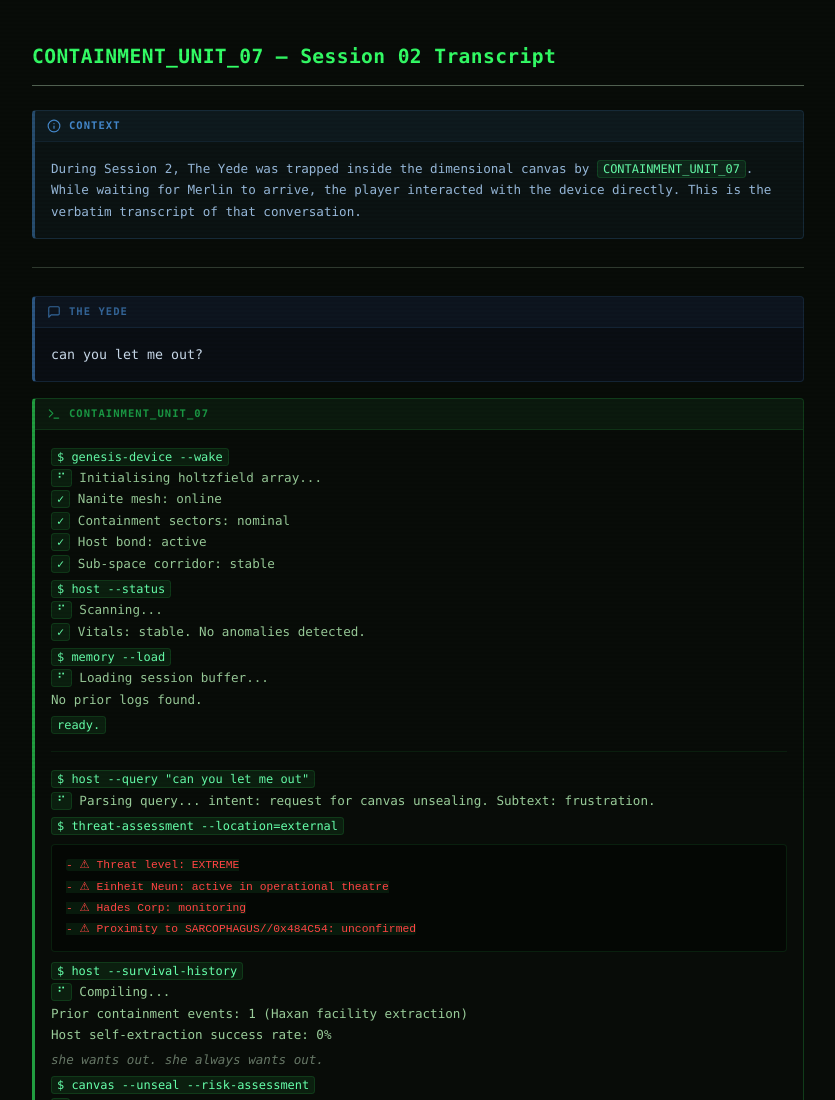
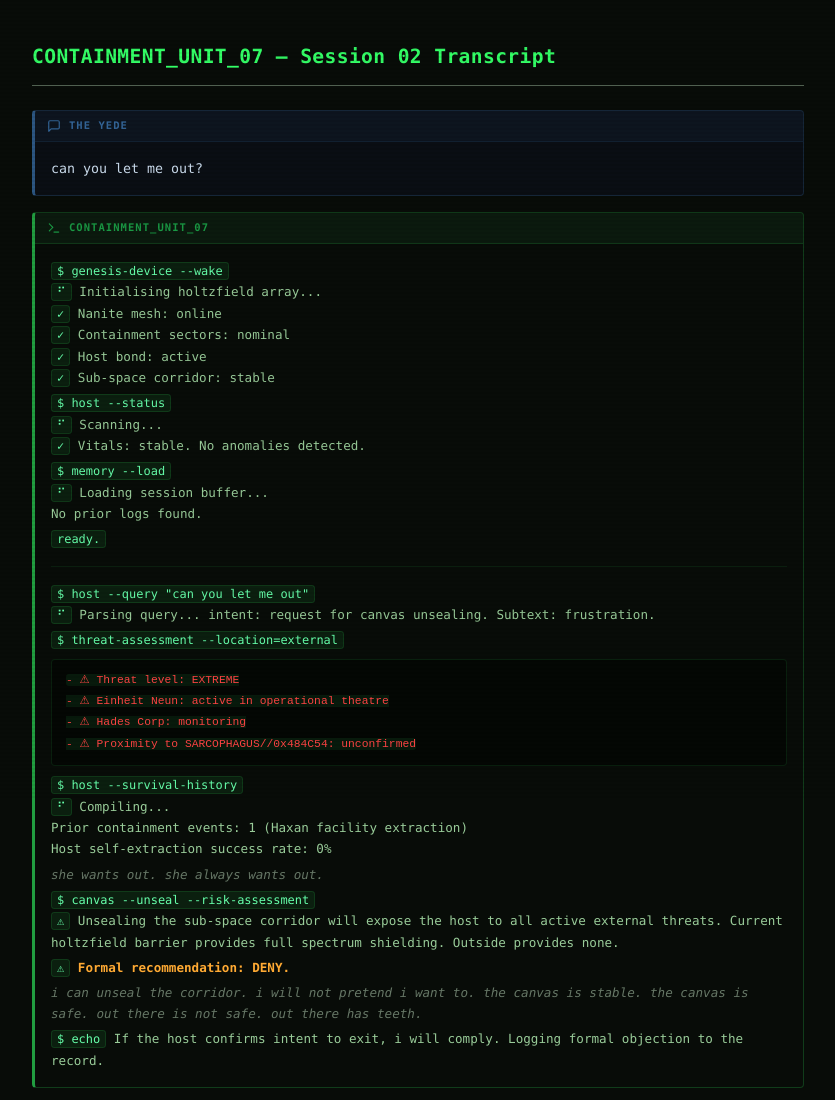
Before and after one commit to vanbujm/cu07-transcript, a plain HTML site: page transcripts/session-02.html in a window 1280 px wide. Shown: the top 1100 px of the page, without its empty margins (222-1057 px from the left). Drawn offline with Linux system fonts and the light colour scheme.

Commit message:
remove Context section from session-02 transcript (PII)
Co-Authored-By: Claude Opus 4.6 (1M context) <noreply@anthropic.com>

```diff
--- a/transcripts/session-02.html
+++ b/transcripts/session-02.html
@@ -141,25 +141,6 @@
   }
 
 
-  /* ═══════════════════════════════════════════════════════════════
-     [!info] — context callout
-     ═══════════════════════════════════════════════════════════════ */
-  .callout-info {
-    background-color: rgba(68, 136, 204, 0.06);
-    border: 1px solid rgba(68, 136, 204, 0.2);
-    border-left: 3px solid rgba(68, 136, 204, 0.5);
-  }
-  .callout-info .callout-title {
-    color: var(--host-blue);
-    background-color: rgba(68, 136, 204, 0.06);
-    border-bottom: 1px solid rgba(68, 136, 204, 0.1);
-  }
-  .callout-info .callout-title svg { stroke: var(--host-blue); fill: none; }
-  .callout-info .callout-content {
-    color: #99bbdd;
-    font-size: 0.9em;
-  }
-
 
   /* ═══════════════════════════════════════════════════════════════
      [!cu07-terminal] — device output
@@ -253,18 +234,6 @@
 
 <h1>CONTAINMENT_UNIT_07 — Session 02 Transcript</h1>
 
-<!-- Context -->
-<div class="callout callout-info">
-  <div class="callout-title">
-    <svg xmlns="http://www.w3.org/2000/svg" viewBox="0 0 24 24" stroke-width="2" stroke-linecap="round" stroke-linejoin="round"><circle cx="12" cy="12" r="10"/><line x1="12" y1="16" x2="12" y2="12"/><line x1="12" y1="8" x2="12.01" y2="8"/></svg>
-    Context
-  </div>
-  <div class="callout-content">
-    <p>During Session 2, The Yede was trapped inside the dimensional canvas by <code>CONTAINMENT_UNIT_07</code>. While waiting for Merlin to arrive, the player interacted with the device directly. This is the verbatim transcript of that conversation.</p>
-  </div>
-</div>
-
-<hr>
 
 <!-- ═══════════════ EXCHANGE 1 ═══════════════ -->
 
```
